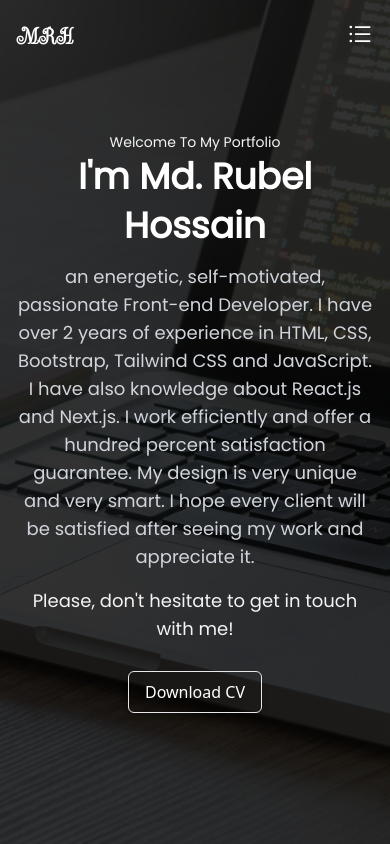
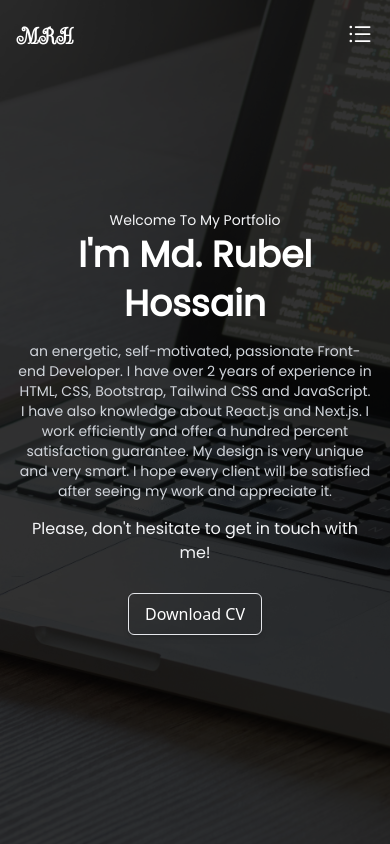
Before and after one commit to mdrubelhossain-me/mrh-portfolio, a React (Vite) app: page / in a window 390 px wide. Shown: the top 844 px of the page. Built offline with nearby package versions, Linux system fonts and the light colour scheme.

Commit message:
correction

```diff
--- a/src/pages/home/Hero.jsx
+++ b/src/pages/home/Hero.jsx
@@ -23,7 +23,7 @@ const Hero = () => {
           <h1 className="text-4xl md:text-5xl font-bold mb-3 font-primary leading-snug md:leading-tight">
             I'm Md. Rubel Hossain
           </h1>
-          <p className=" max-w-[900px] text-lg mx-auto md:text-md mb-4 font-primary text-gray-300">
+          <p className=" max-w-[900px] text-sm md:text-lg mx-auto  mb-4 font-primary text-gray-300">
             {" "}
             an energetic, self-motivated, passionate Front-end Developer. I have
             over 2 years of experience in HTML, CSS, Bootstrap, Tailwind CSS and
@@ -32,7 +32,7 @@ const Hero = () => {
             design is very unique and very smart. I hope every client will be
             satisfied after seeing my work and appreciate it.
           </p>
-          <p className="text-lg mx-auto md:text-md mb-7 font-primary text-gray-100">
+          <p className="text-md mx-auto md:text-lg mb-7 font-primary text-gray-100">
             Please, don't hesitate to get in touch with me!
           </p>
 
```
